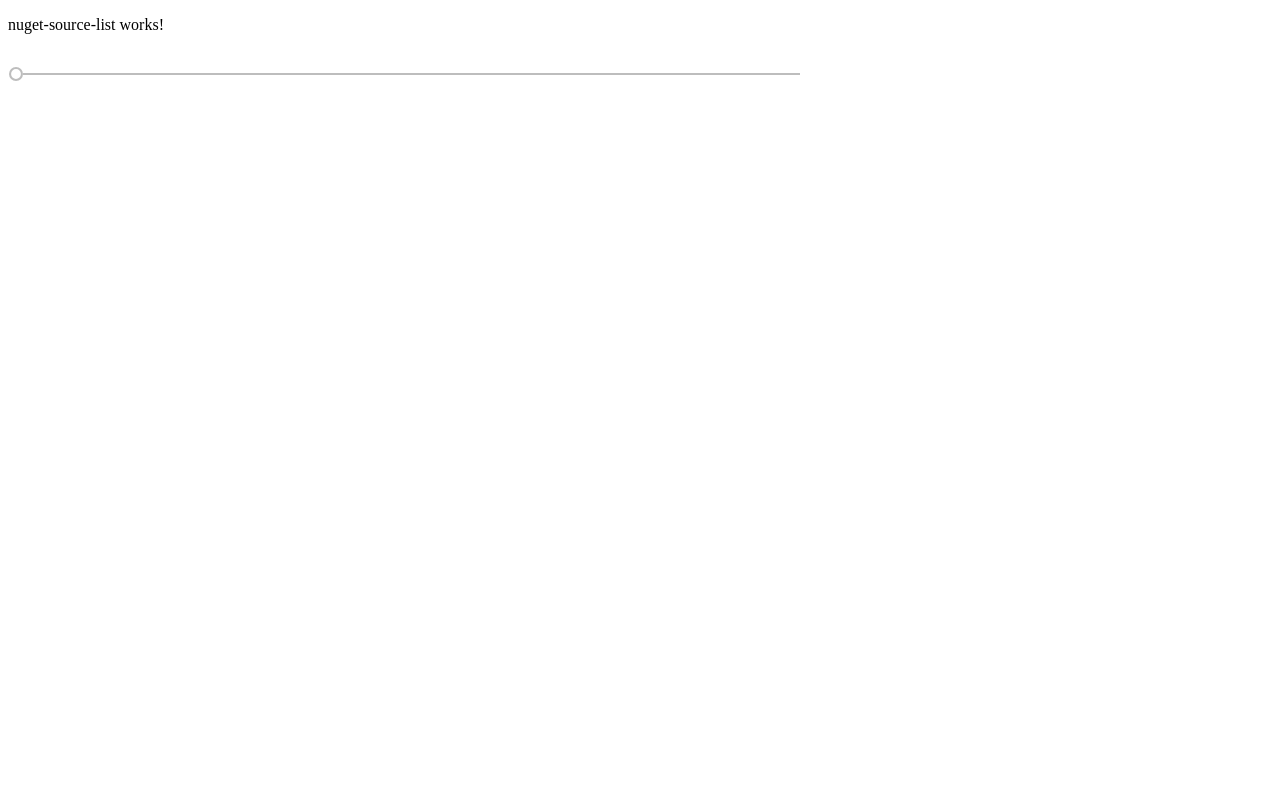
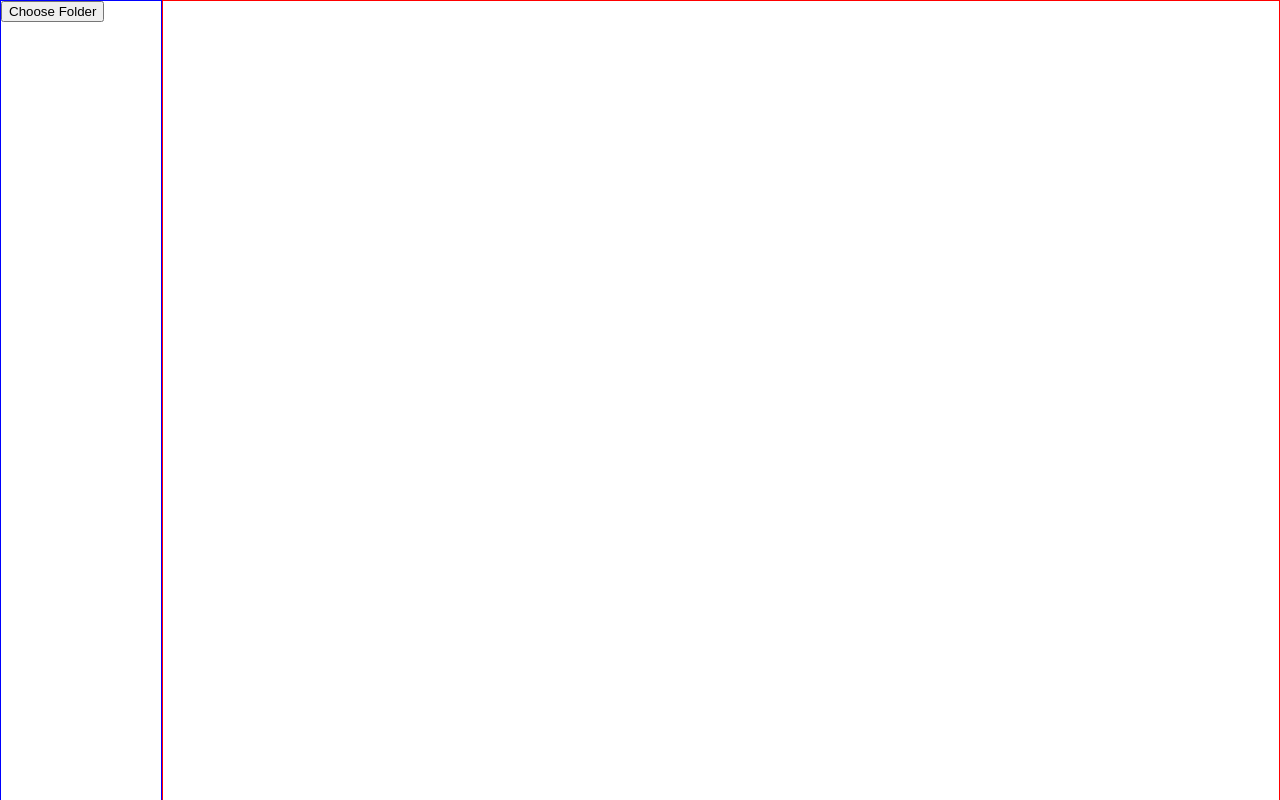
Before and after one commit to cobreti/NuGetClient, an Angular app: page / in a window 1280 px wide. Built offline with nearby package versions, Linux system fonts and the light colour scheme.

Commit message:
added folder-list component

```diff
--- a/src/renderer/app/app.module.ts
+++ b/src/renderer/app/app.module.ts
@@ -6,12 +6,14 @@ import { AppComponent } from './app.component';
 import { HomeComponent } from './home/home.component';
 import { NugetSourceListComponent } from './nuget-source-list/nuget-source-list.component';
 import {MatSliderModule} from '@angular/material/slider';
+import { FolderListComponent } from './folder-list/folder-list.component';
 
 @NgModule({
   declarations: [
     AppComponent,
     HomeComponent,
-    NugetSourceListComponent
+    NugetSourceListComponent,
+    FolderListComponent
   ],
   imports: [
     BrowserModule,
--- /dev/null
+++ b/src/renderer/app/folder-list/folder-list.component.html
@@ -0,0 +1 @@
+<button (click)="onChooseFolder()">Choose Folder</button>
--- /dev/null
+++ b/src/renderer/app/folder-list/folder-list.component.ts
@@ -0,0 +1,19 @@
+import { Component, OnInit } from '@angular/core';
+
+@Component({
+  selector: 'folder-list',
+  templateUrl: './folder-list.component.html',
+  styleUrls: ['./folder-list.component.scss']
+})
+export class FolderListComponent implements OnInit {
+
+  constructor() { }
+
+  ngOnInit(): void {
+  }
+
+  onChooseFolder(): void {
+
+  }
+
+}
--- a/src/renderer/app/nuget-source-list/nuget-source-list.component.html
+++ b/src/renderer/app/nuget-source-list/nuget-source-list.component.html
@@ -1,5 +1,11 @@
-<p>nuget-source-list works!</p>
+<div class="page">
+  <div class="content">
+    <div class="folder-list">
+      <folder-list></folder-list>
+    </div>
 
-<div>
-  <mat-slider class='slider' min="1" max="100" step="1" value="1"></mat-slider>
+    <div class="source-list">
+
+    </div>
+  </div>
 </div>
--- a/src/renderer/app/nuget-source-list/nuget-source-list.component.scss
+++ b/src/renderer/app/nuget-source-list/nuget-source-list.component.scss
@@ -1,4 +1,33 @@
-.slider {
-  height: 10em;
-  width: 50em;
+.page {
+  display: block;
+  position: fixed;
+  top: 0;
+  left: 0;
+  bottom: 0;
+  right: 0;
+
+  .content {
+    display: flex;
+    flex-flow: row;
+    width: 100%;
+    height: 100%;
+
+    .folder-list {
+      display: flex;
+      min-width: 10em;
+      height: 100%;
+      border: 1px solid blue;
+      flex-direction: column;
+    }
+
+    .source-list {
+      display: flex;
+      min-width: 50%;
+      width: 100%;
+      height: 100%;
+      border: 1px solid red;
+      flex-direction: column;
+    }
+  }
+
 }
```
Also changed, not shown: src/renderer/app/folder-list/folder-list.component.scss (added), 1 other file (tests, documents, lock files or other folders).
